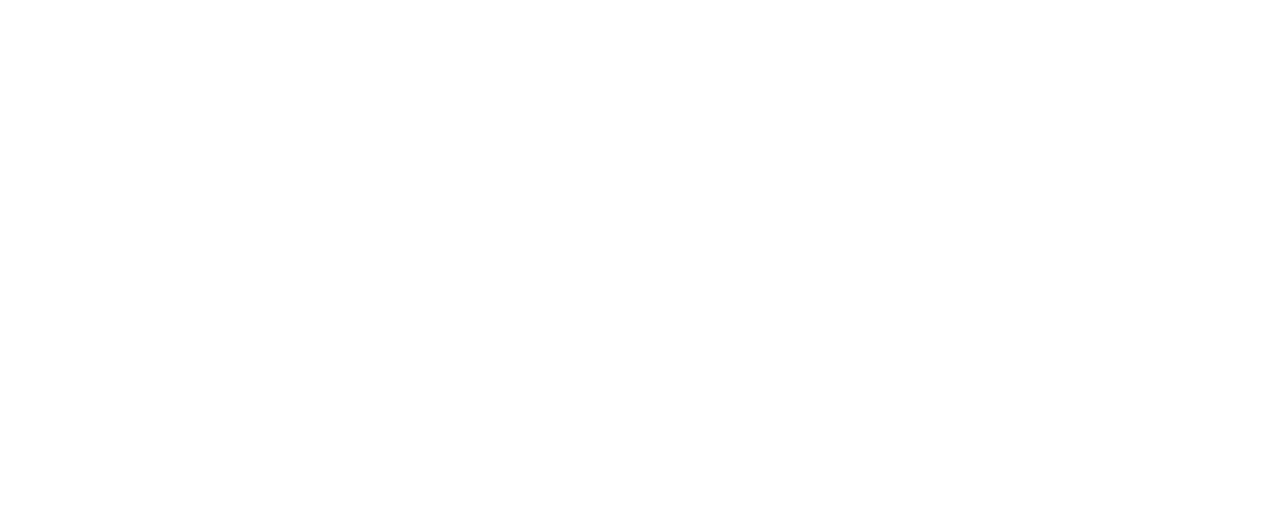
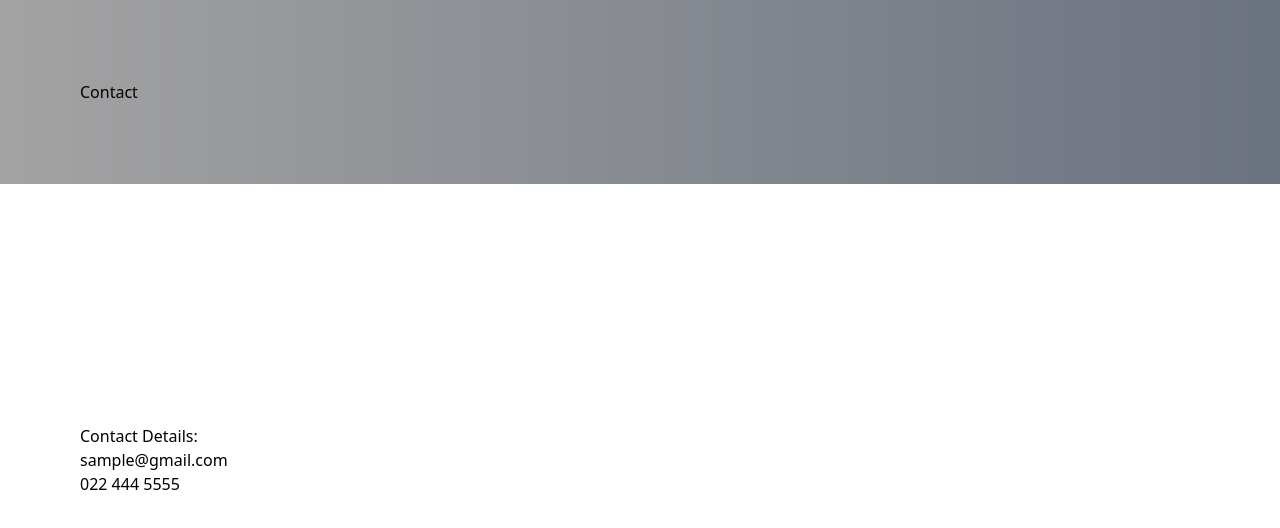
Before and after one commit to jedi24garcia/main-web-react, a React (Create React App) app: page /Contact in a window 1280 px wide. Before the commit this address had no page. Shown: the top 528 px of the page. Built offline with nearby package versions, Linux system fonts and the light colour scheme.

Commit message:
modified all links

```diff
--- a/src/About.js
+++ b/src/About.js
@@ -7,19 +7,8 @@
                 <h1>About</h1>
             </header>
             <div class='item-body px-20 py-60'>
-                <p class='font-serif'>"Lorem ipsum dolor sit amet,<br />
-                    consectetur adipiscing elit, sed do eiusmod tempor<br />
-                    incididunt ut labore et dolore magna aliqua. Ut enim<br />
-                    ad minim veniam, quis nostrud exercitation ullamco<br />
-                    laboris nisi ut aliquip ex ea commodo consequat. Duis aute<br />
-                    irure dolor in reprehenderit in voluptate velit esse cillum<br />
-                    dolore eu fugiat nulla pariatur. Excepteur sint occaecat cupidatat<br />
-                    non proident, sunt in culpa qui officia deserunt mollit anim id<br />
-                    est laborum."
-                </p>
+                <p class='font-serif'>About me page</p>
             </div>
-            <footer class="flex justify-between items-center p-20 bg-gradient-to-r from-neutral-400 to-gray-500">
-            </footer>
         </div>
     );
 };
--- a/src/App.js
+++ b/src/App.js
@@ -4,6 +4,7 @@
 
 import Home from './Main';
 import About from './About';
+import Contact from './Contact';
 
 function App() {
   return (
@@ -11,6 +12,7 @@
       <Routes>
         <Route path="" element={<Home />} />
         <Route path="/About" element={<About />} />
+        <Route path="/Contact" element={<Contact />} />
       </Routes>
     </BrowserRouter>
   );
--- /dev/null
+++ b/src/Contact.js
@@ -0,0 +1,20 @@
+import React from 'react';
+
+function Contact() {
+    return (
+        <div>
+            <header class="flex justify-between items-center p-20 bg-gradient-to-r from-neutral-400 to-gray-500">
+                <h1>Contact</h1>
+            </header>
+            <div class='item-body px-20 py-60'>
+                <p class='font-serif'>
+                    Contact Details:<br />
+                    sample@gmail.com<br />
+                    022 444 5555
+                </p>
+            </div>
+        </div>
+    );
+};
+
+export default Contact;
--- a/src/NextPage.js
+++ /dev/null
@@ -1,11 +0,0 @@
-import { Link } from 'react-router-dom';
-
-function NextPage() {
-    return (
-        <nav>
-            <Link to="/About">About</Link>
-        </nav>
-    );
-};
-
-export default NextPage;
--- a/src/main.js
+++ b/src/main.js
@@ -10,8 +10,7 @@
         <nav class='flex items-center space-x-10'>
           <ul class='flex space-x-10 font-serif'>
             <Link to="/About">About</Link>
-            <li class='hover:'>Portfolio</li>
-            <li class='hover:'>Contact</li>
+            <Link to="/Contact">Contact</Link>
           </ul>
         </nav>
         <nav class='flex items-center space-x-5'>
```
